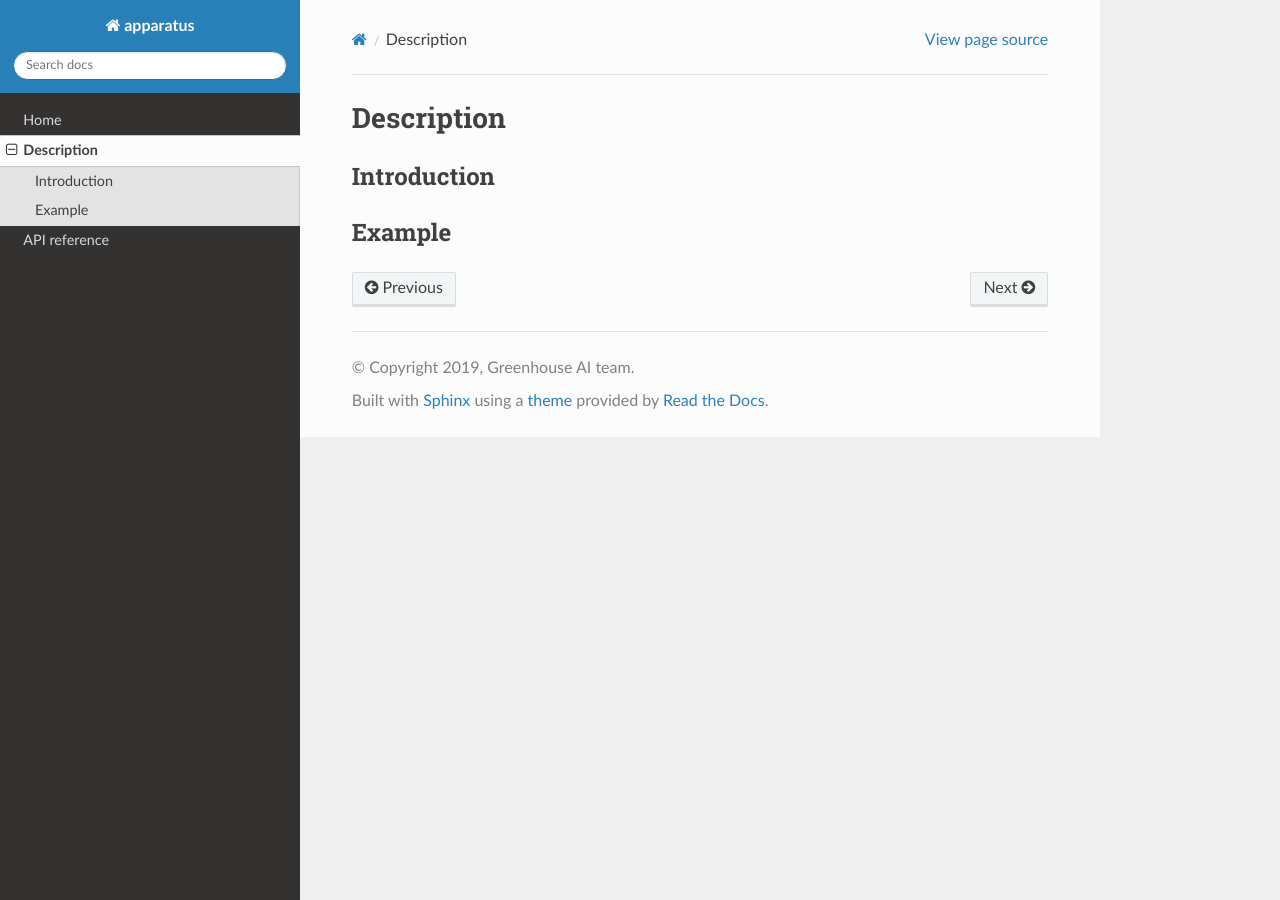
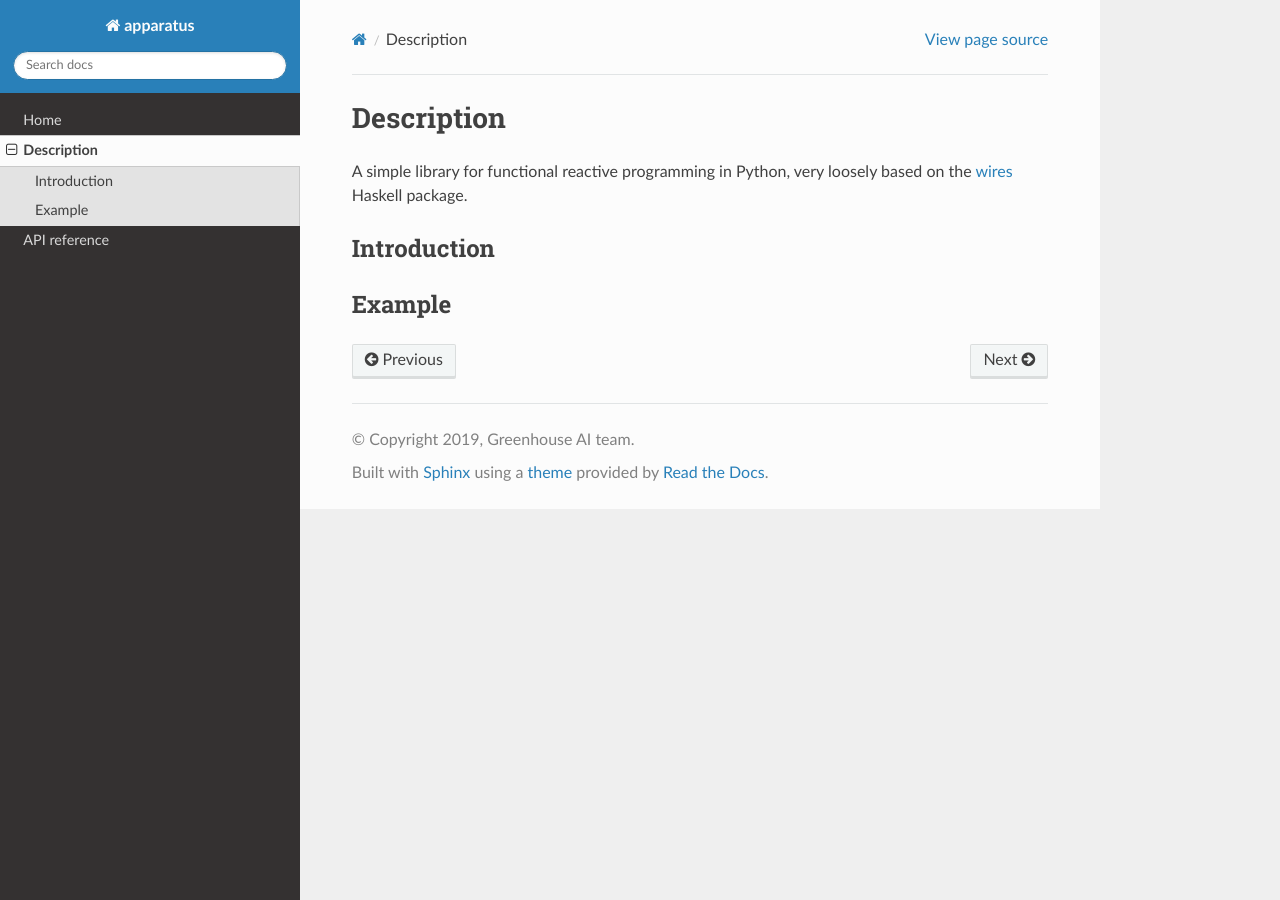
Before and after one commit to bartfrenk/highwire, a Sphinx documentation site: the page built from docs/source/description.rst, in a window 1280 px wide. Built offline with Sphinx 7.4.7 and the Read the Docs theme 2.0.0, drawn with Linux system fonts in a browser that asks for light colours.

Commit message:
Add minimal docs

```diff
--- a/docs/source/description.rst
+++ b/docs/source/description.rst
@@ -1,5 +1,8 @@
 Description
 ============
+
+A simple library for functional reactive programming in Python, very loosely
+based on the `wires <https://hackage.haskell.org/package/wires>`_ Haskell package.
 
 Introduction
 ------------
```
